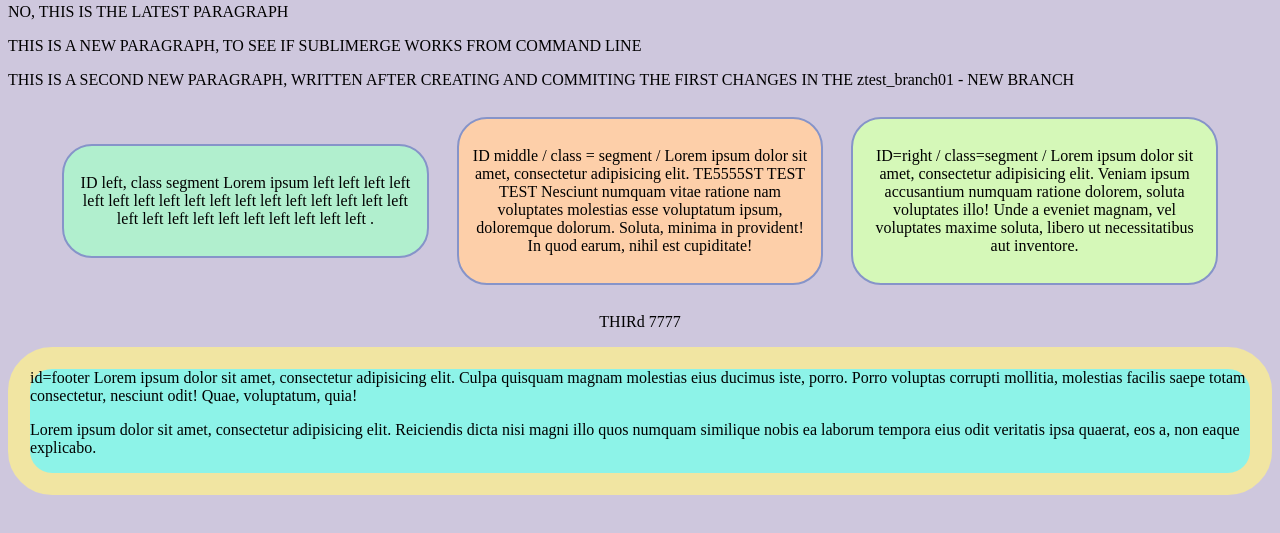
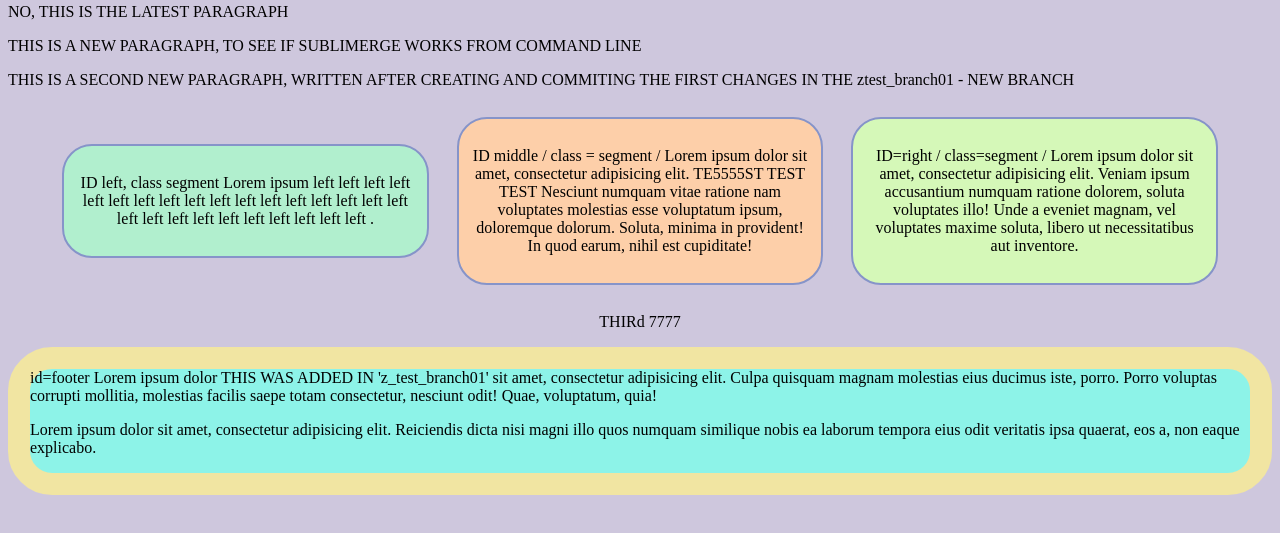
Before and after one commit to yunam6/project_333, a plain HTML site: page index.html in a window 1280 px wide. Shown: the part 81-614 px from the top of the page. Drawn offline with Linux system fonts and the light colour scheme.

Commit message:
Adding 'THIS WAS ADDED IN 'z_test_branch01' , to the footer of index.html

```diff
--- a/index.html
+++ b/index.html
@@ -19,7 +19,7 @@
 	<p>THIRd 7777 </p>
 
 </div>
-<div id="footer">id=footer  Lorem ipsum dolor sit amet, consectetur adipisicing elit. Culpa quisquam magnam molestias eius ducimus iste, porro. Porro voluptas corrupti mollitia, molestias facilis saepe totam consectetur, nesciunt odit! Quae, voluptatum, quia!
+<div id="footer">id=footer  Lorem ipsum dolor THIS WAS ADDED IN 'z_test_branch01' sit amet, consectetur adipisicing elit. Culpa quisquam magnam molestias eius ducimus iste, porro. Porro voluptas corrupti mollitia, molestias facilis saepe totam consectetur, nesciunt odit! Quae, voluptatum, quia!
 <p>Lorem ipsum dolor sit amet, consectetur adipisicing elit. Reiciendis dicta nisi magni illo quos numquam similique nobis ea laborum tempora eius odit veritatis ipsa quaerat, eos a, non eaque explicabo.</p></div>
 
 </body>
```
